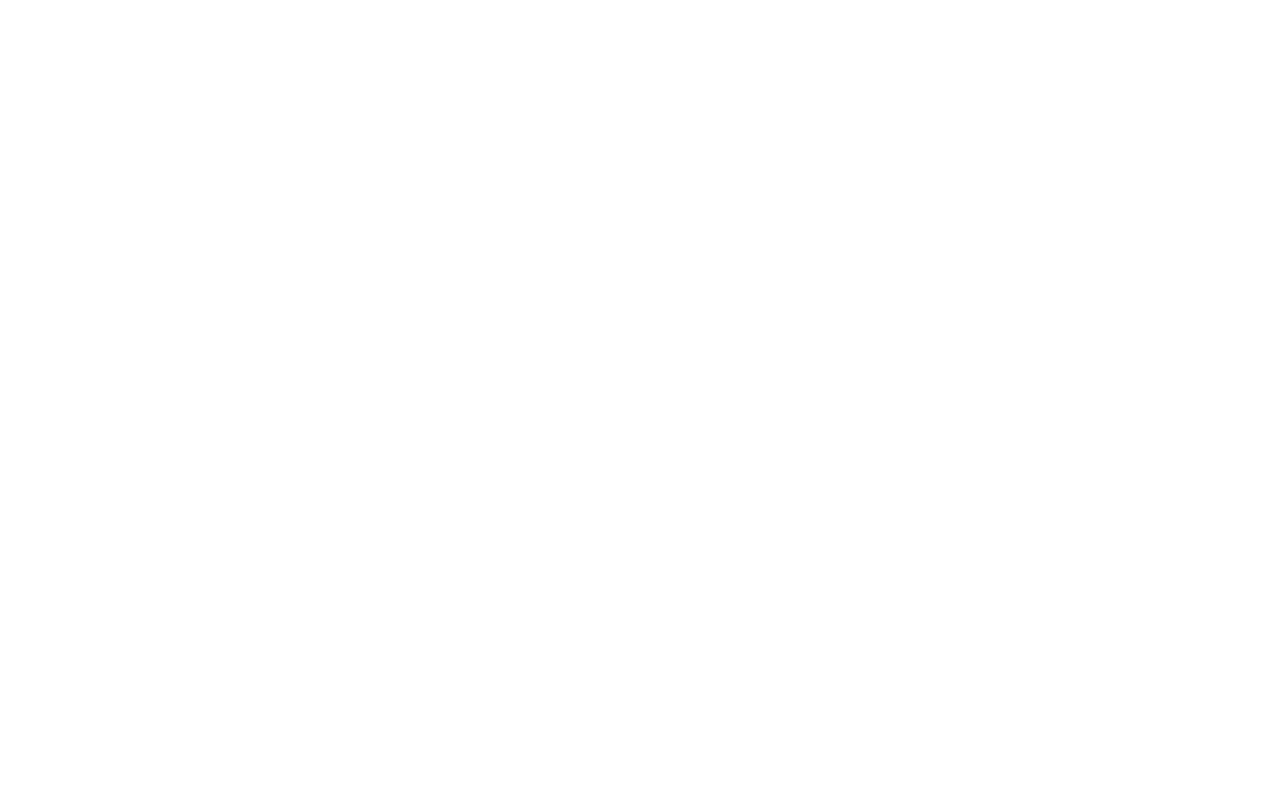
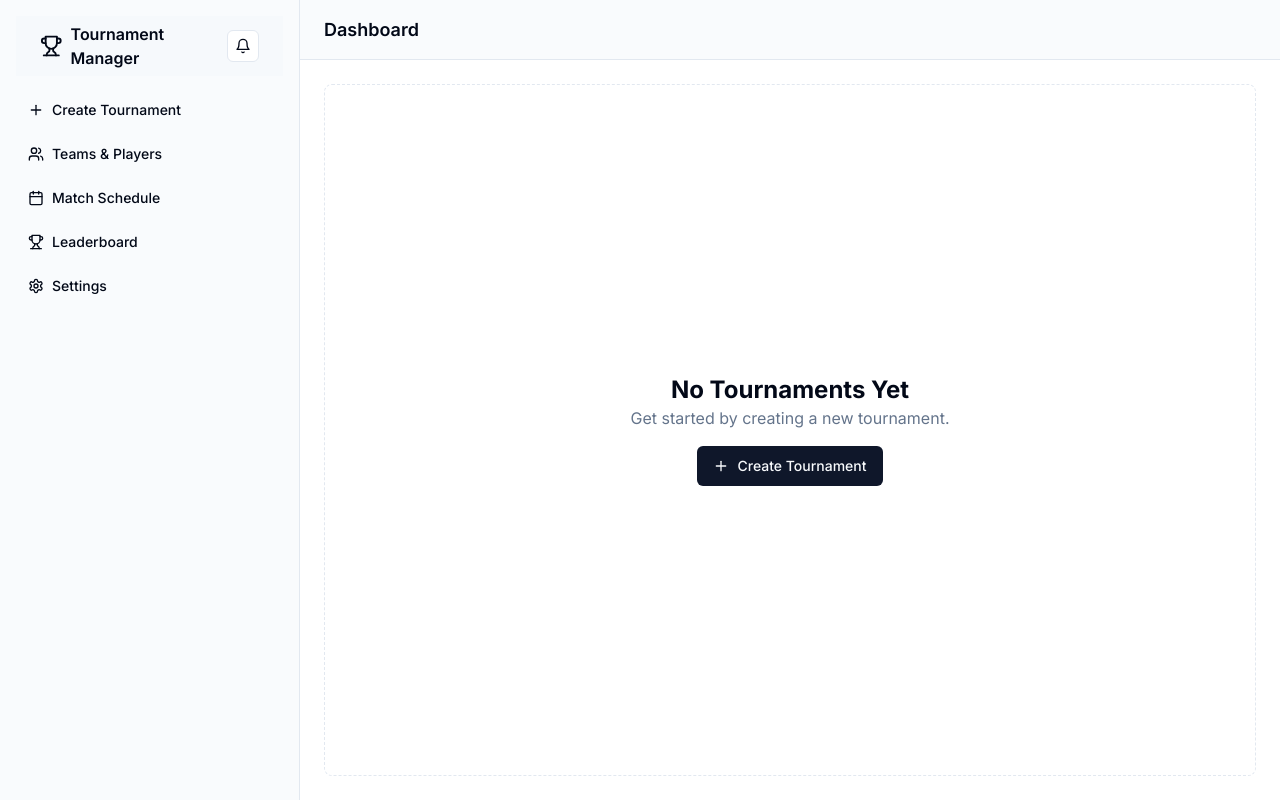
Before and after one commit to LeagueOfBugs/tourneys, a Next.js app: page / in a window 1280 px wide. Built offline with nearby package versions, Linux system fonts and the light colour scheme.

Commit message:
added empty tournament state ui

```diff
--- /dev/null
+++ b/src/app/(dashboard)/page.tsx
@@ -0,0 +1,15 @@
+import EmptyState from "@/components/tournament/EmptyState";
+import { Button } from "@/components/ui/button";
+import { PlusIcon } from "lucide-react";
+import Link from "next/link";
+import React from "react";
+
+const Dashboard = () => {
+  return (
+    <main className="flex-1 p-6">
+      <EmptyState />
+    </main>
+  );
+};
+
+export default Dashboard;
--- a/src/app/dashboard/page.tsx
+++ /dev/null
@@ -1,25 +0,0 @@
-import { Button } from "@/components/ui/button";
-import { PlusIcon } from "lucide-react";
-import Link from "next/link";
-import React from "react";
-
-const Dashboard = () => {
-  return (
-    <main className="flex-1 p-6">
-      <div className="border border-dashed rounded-lg flex items-center justify-center h-full">
-        <div className="text-center">
-          <h2 className="text-2xl font-bold">No Tournaments Yet</h2>
-          <p className="text-muted-foreground">
-            Get started by creating a new tournament.
-          </p>
-          <Button className="mt-4">
-            <PlusIcon className="h-4 w-4 mr-2" />
-            Create Tournament
-          </Button>
-        </div>
-      </div>
-    </main>
-  );
-};
-
-export default Dashboard;
--- a/src/app/layout.tsx
+++ b/src/app/layout.tsx
@@ -26,7 +26,7 @@
           fontSans.variable
         )}
       >
-        {children}
+          {children}
       </body>
     </html>
   );
--- a/src/app/page.tsx
+++ /dev/null
@@ -1,9 +0,0 @@
-import Image from "next/image";
-
-export default function Home() {
-  return (
-    <main className="flex min-h-screen flex-col items-center justify-between p-24">
-
-    </main>
-  );
-}
--- a/src/components/layout/Layout.tsx
+++ b/src/components/layout/Layout.tsx
@@ -1,10 +1,6 @@
-import { BellIcon, TrophyIcon } from "lucide-react";
-import Link from "next/link";
 import React from "react";
-import { Button } from "../ui/button";
 import Header from "./aside/Header";
 import Aside from "./aside/Aside";
-import DrawerTrigger from "../ui/DrawerTrigger";
 import MainHeader from "./MainHeader";
 import NavItems from "./aside/NavItems";
 
--- a/src/components/layout/aside/Header.tsx
+++ b/src/components/layout/aside/Header.tsx
@@ -6,7 +6,7 @@
 
 const Header = () => {
   return (
-    <header className="flex h-[60px] items-center border-b bg-muted/40 px-6">
+    <header className="flex h-[60px] items-center bg-muted/40 px-6">
       <Link
         href="#"
         className="flex items-center gap-2 font-semibold"
--- /dev/null
+++ b/src/components/tournament/EmptyState.tsx
@@ -0,0 +1,22 @@
+import React from "react";
+import { Button } from "../ui/button";
+import { PlusIcon } from "lucide-react";
+
+const EmptyState = () => {
+  return (
+    <div className="border border-dashed rounded-lg flex items-center justify-center h-full">
+      <div className="text-center">
+        <h2 className="text-2xl font-bold">No Tournaments Yet</h2>
+        <p className="text-muted-foreground">
+          Get started by creating a new tournament.
+        </p>
+        <Button className="mt-4">
+          <PlusIcon className="h-4 w-4 mr-2" />
+          Create Tournament
+        </Button>
+      </div>
+    </div>
+  );
+};
+
+export default EmptyState;
--- /dev/null
+++ b/src/locales/DictionaryProvider.tsx
@@ -0,0 +1,29 @@
+"use client";
+
+import React from "react";
+import { createContext } from "react";
+
+export const DictionaryContext = createContext(null);
+
+export default function DictionaryProvider({
+  dictionary,
+  children,
+}: {
+  dictionary: any;
+  children: React.ReactNode;
+}) {
+  return (
+    <DictionaryContext.Provider value={dictionary}>
+      {children}
+    </DictionaryContext.Provider>
+  );
+}
+
+export const useDictionary = () => {
+
+  const dictionary = React.useContext(DictionaryContext);
+  if (!dictionary) {
+    throw new Error("useDictionary must be used within a DictionaryProvider");
+  }
+  return dictionary;
+};
```
Also changed, not shown: src/locales/dictionary.json (added, +12 -0 lines), src/app/(dashboard)/layout.tsx (renamed from src/app/dashboard/layout.tsx).
